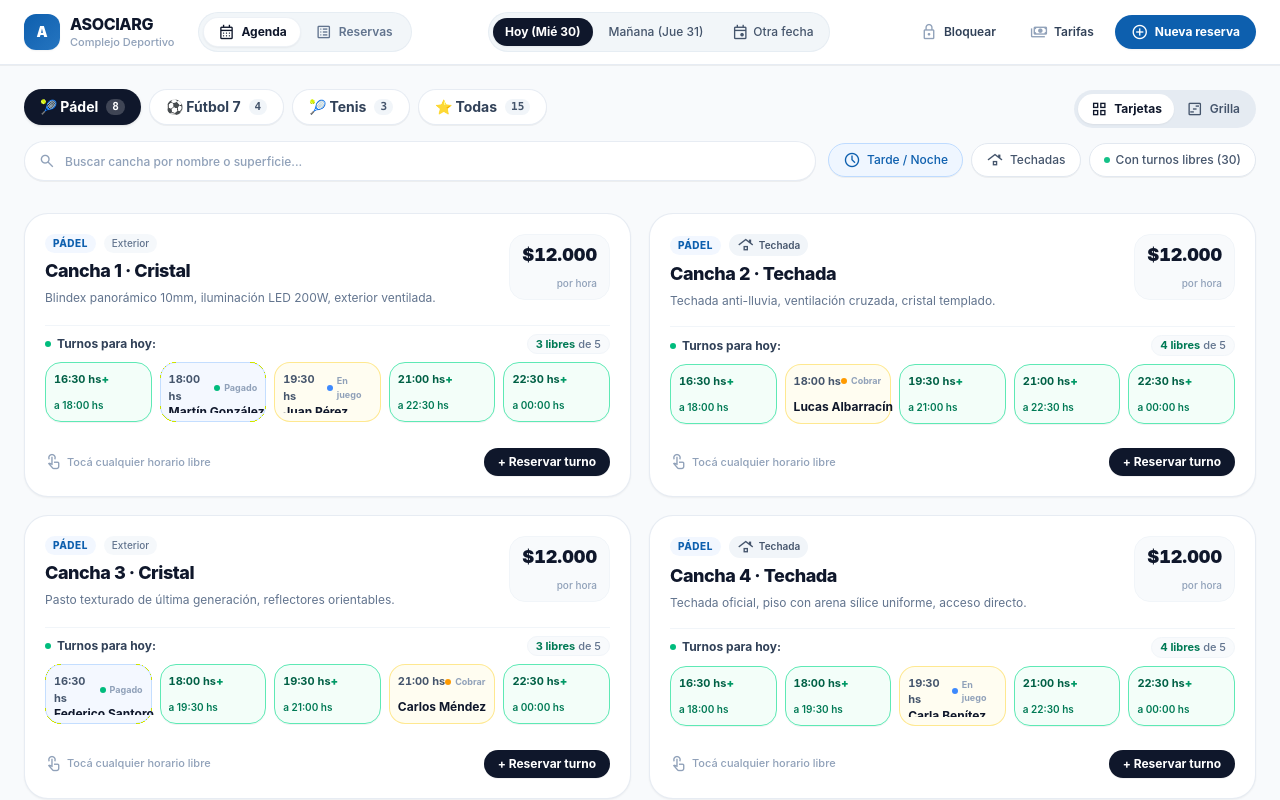
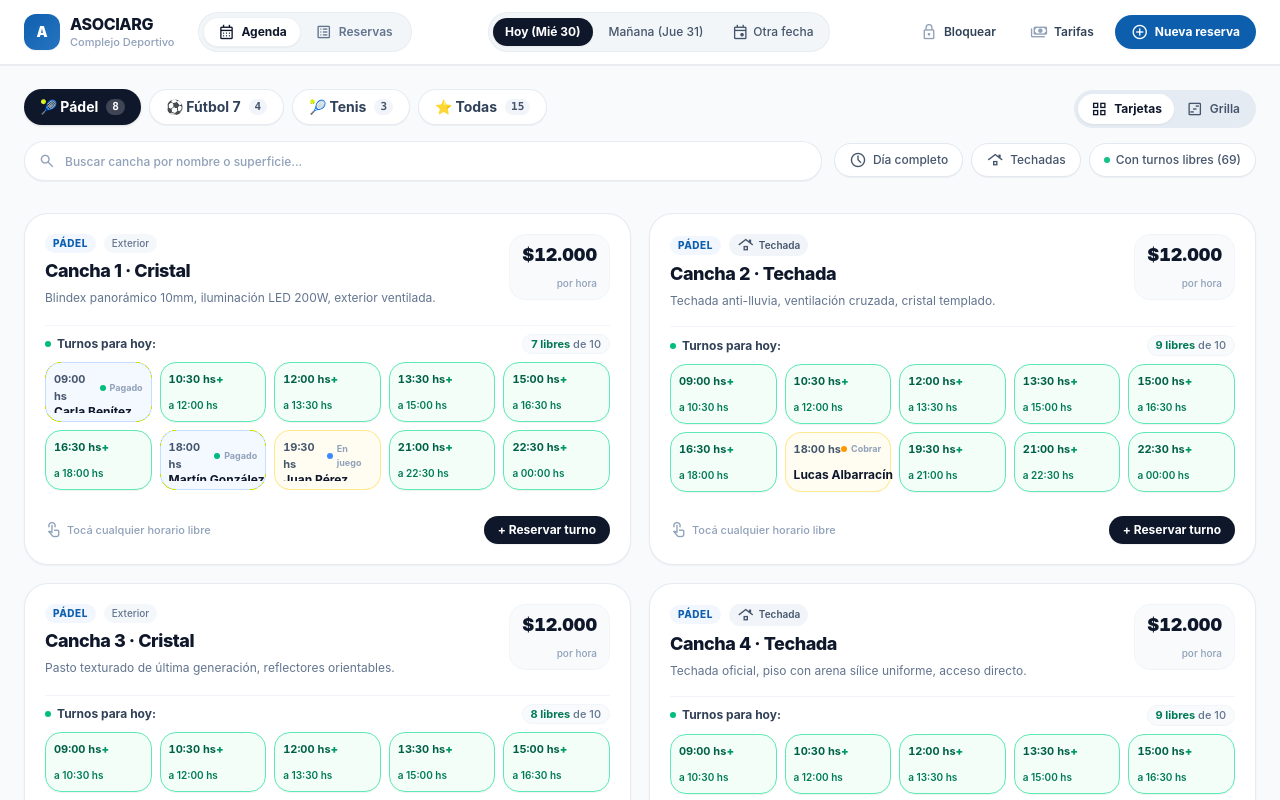
Before and after one commit to NahuelAttar/ASOCIARG-Reservas-Deportivas, a React (Vite) app: page / in a window 1280 px wide. Shown: the top 800 px of the page. Built offline with nearby package versions, Linux system fonts and the light colour scheme.

Commit message:
feat: turnos de padel/tenis desde las 9:00 a 10:30 hs continuos y selector desplegable sin ingreso manual de horarios

```diff
--- a/src/components/AgendaView.tsx
+++ b/src/components/AgendaView.tsx
@@ -35,17 +35,29 @@ export const AgendaView: React.FC<AgendaViewProps> = ({
   // Quick filters (Fudo style)
   const [onlyAvailable, setOnlyAvailable] = useState(false);
   const [onlyCovered, setOnlyCovered] = useState(false);
-  const [timeShift, setTimeShift] = useState<'prime' | 'all'>('prime');
+  const [timeShift, setTimeShift] = useState<'prime' | 'all'>('all');
 
   // Display mode: 'cards' (Fudo style - default, super intuitive) vs 'timeline' (Matriz tradicional)
   const [viewMode, setViewMode] = useState<'cards' | 'timeline'>('cards');
 
   // Duración según deporte: Pádel y Tenis son de 1 hora y media (90m), Fútbol es de 1 hora (60m)
+  // Arranca de las 09:00 a 10:30 y así sucesivamente en intervalos continuos
   const getSportSlots = (sport: SportType, shift: 'prime' | 'all'): string[] => {
     if (sport === 'padel' || sport === 'tenis') {
       return shift === 'prime'
         ? ['16:30', '18:00', '19:30', '21:00', '22:30']
-        : ['09:00', '10:30', '12:00', '15:00', '16:30', '18:00', '19:30', '21:00', '22:30'];
+        : [
+            '09:00',
+            '10:30',
+            '12:00',
+            '13:30',
+            '15:00',
+            '16:30',
+            '18:00',
+            '19:30',
+            '21:00',
+            '22:30',
+          ];
     }
     // Fútbol 7: turnos de 1 hora
     return shift === 'prime'
@@ -54,6 +66,8 @@ export const AgendaView: React.FC<AgendaViewProps> = ({
           '09:00',
           '10:00',
           '11:00',
+          '12:00',
+          '13:00',
           '14:00',
           '15:00',
           '16:00',
--- a/src/components/BookingDrawer.tsx
+++ b/src/components/BookingDrawer.tsx
@@ -7,6 +7,7 @@ import {
   computeReservationStatus,
   calculateEndTime,
   getSportDurationMinutes,
+  getSportSlots,
 } from '../types';
 
 interface BookingDrawerProps {
@@ -77,9 +78,14 @@ export const BookingDrawer: React.FC<BookingDrawerProps> = ({
       setIsChangingPerson(false);
     } else if (mode === 'new') {
       const activeCourt = courts.find((c) => c.id === (prefillCourtId || courts[0]?.id));
+      const activeSlots = getSportSlots(activeCourt?.sport || 'padel');
       setCourtId(activeCourt ? activeCourt.id : courts[0]?.id || 'padel-1');
       setDate(prefillDate || '2024-10-30');
-      setStartTime(prefillTime || '19:00');
+      setStartTime(
+        prefillTime && activeSlots.includes(prefillTime)
+          ? prefillTime
+          : activeSlots[0] || '09:00'
+      );
       const baseP = activeCourt ? activeCourt.basePrice : 12000;
       setPrice(baseP);
       setPriceDisplay(baseP.toLocaleString('es-AR'));
@@ -257,6 +263,10 @@ export const BookingDrawer: React.FC<BookingDrawerProps> = ({
                             if (c) {
                               setPrice(c.basePrice);
                               setPriceDisplay(c.basePrice.toLocaleString('es-AR'));
+                              const slots = getSportSlots(c.sport);
+                              if (!slots.includes(startTime)) {
+                                setStartTime(slots[0]);
+                              }
                             }
                           }}
                           className="w-full mt-0.5 px-3 py-2 bg-white border border-slate-200 rounded-xl text-xs font-bold text-slate-900 focus:outline-none focus:border-[#0D5FAE]"
@@ -292,13 +302,21 @@ export const BookingDrawer: React.FC<BookingDrawerProps> = ({
                       </div>
 
                       <div>
-                        <label className="text-[10px] text-slate-400 font-semibold">Horario inicio</label>
-                        <input
-                          type="time"
+                        <label className="text-[10px] text-slate-400 font-semibold">Turno / Horario</label>
+                        <select
                           value={startTime}
                           onChange={(e) => setStartTime(e.target.value)}
                           className="w-full mt-0.5 px-3 py-2 bg-white border border-slate-200 rounded-xl text-xs font-bold text-slate-900 focus:outline-none focus:border-[#0D5FAE]"
-                        />
+                        >
+                          {getSportSlots(currentCourt?.sport || 'padel').map((slot) => {
+                            const endSlot = calculateEndTime(slot, currentCourt.sport);
+                            return (
+                              <option key={slot} value={slot}>
+                                {slot} a {endSlot} hs
+                              </option>
+                            );
+                          })}
+                        </select>
                       </div>
                     </div>
                   </div>
--- a/src/data/mockData.ts
+++ b/src/data/mockData.ts
@@ -218,6 +218,25 @@ export const INITIAL_PEOPLE: Person[] = [
 ];
 
 export const INITIAL_RESERVATIONS: Reservation[] = [
+  // Cancha 1 Pádel - 09:00 a 10:30 (1h 30m - Finalizada y Pagada)
+  {
+    id: 'res-morning-1',
+    courtId: 'padel-1',
+    courtName: 'Cancha 1 · Cristal',
+    sport: 'padel',
+    date: '2024-10-30',
+    startTime: '09:00',
+    endTime: '10:30',
+    person: INITIAL_PEOPLE[3], // Carla Benítez
+    price: 12000,
+    suggestedPrice: 12000,
+    status: 'finalizada',
+    paymentStatus: 'pagada',
+    paymentMethod: 'Efectivo',
+    paidAmount: 12000,
+    paidAt: '2024-10-30T10:35:00',
+    createdAt: '2024-10-29T18:00:00',
+  },
   // Cancha 1 Pádel - 18:00 a 19:30 (1h 30m - Finalizada y ya Cobrada)
   {
     id: 'res-1',
--- a/src/types/index.ts
+++ b/src/types/index.ts
@@ -48,8 +48,8 @@ export interface Reservation {
   courtName: string;
   sport: SportType;
   date: string; // YYYY-MM-DD
-  startTime: string; // "18:00"
-  endTime: string; // "19:30" (Pádel/Tenis 1h30m, Fútbol 1h)
+  startTime: string; // "09:00"
+  endTime: string; // "10:30"
   person: Person;
   price: number; // Importe histórico inmutable fijado al crear la reserva
   suggestedPrice?: number;
@@ -63,6 +63,47 @@ export interface Reservation {
   blockReason?: BlockReason;
   notes?: string;
   createdAt: string;
+}
+
+// Horarios de turnos desde las 9am con 1h 30m para Pádel y Tenis:
+// 09:00 a 10:30, 10:30 a 12:00, 12:00 a 13:30, 13:30 a 15:00, 15:00 a 16:30, 16:30 a 18:00, 18:00 a 19:30, 19:30 a 21:00, 21:00 a 22:30, 22:30 a 00:00
+export const PADEL_TENIS_SLOTS: string[] = [
+  '09:00',
+  '10:30',
+  '12:00',
+  '13:30',
+  '15:00',
+  '16:30',
+  '18:00',
+  '19:30',
+  '21:00',
+  '22:30',
+];
+
+// Fútbol: turnos de 1 hora desde las 9am
+export const FUTBOL_SLOTS: string[] = [
+  '09:00',
+  '10:00',
+  '11:00',
+  '12:00',
+  '13:00',
+  '14:00',
+  '15:00',
+  '16:00',
+  '17:00',
+  '18:00',
+  '19:00',
+  '20:00',
+  '21:00',
+  '22:00',
+  '23:00',
+];
+
+export function getSportSlots(sport: SportType): string[] {
+  if (sport === 'padel' || sport === 'tenis') {
+    return PADEL_TENIS_SLOTS;
+  }
+  return FUTBOL_SLOTS;
 }
 
 // Duración oficial en minutos: Pádel y Tenis 90 min (1h 30m), Fútbol 60 min (1h)
```
